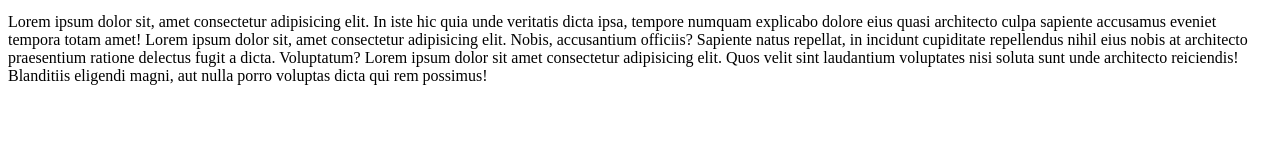
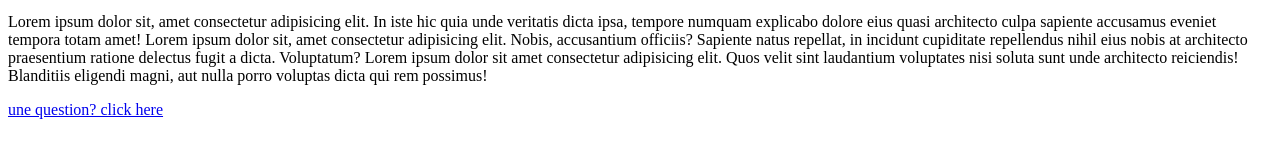
Before and after one commit to SamirArdjouni/Exo-HTML, a plain HTML site: page exoHTML/index.html in a window 1280 px wide. Shown: the part 155-308 px from the top of the page. Drawn offline with Linux system fonts and the light colour scheme.

Commit message:
EXO2 et EXO3

```diff
--- a/exoHTML/index.html
+++ b/exoHTML/index.html
@@ -17,6 +17,9 @@
             Lorem ipsum dolor sit, amet consectetur adipisicing elit. Nobis, accusantium officiis? Sapiente natus repellat, in incidunt cupiditate repellendus nihil eius nobis at architecto praesentium ratione delectus fugit a dicta. Voluptatum?
             Lorem ipsum dolor sit amet consectetur adipisicing elit. Quos velit sint laudantium voluptates nisi soluta sunt unde architecto reiciendis! Blanditiis eligendi magni, aut nulla porro voluptas dicta qui rem possimus!
         </p>
+        <p>
+            <a href="http://google.fr">une question? click here</a>
+        </p>
 
 </body>
 </html>
```
